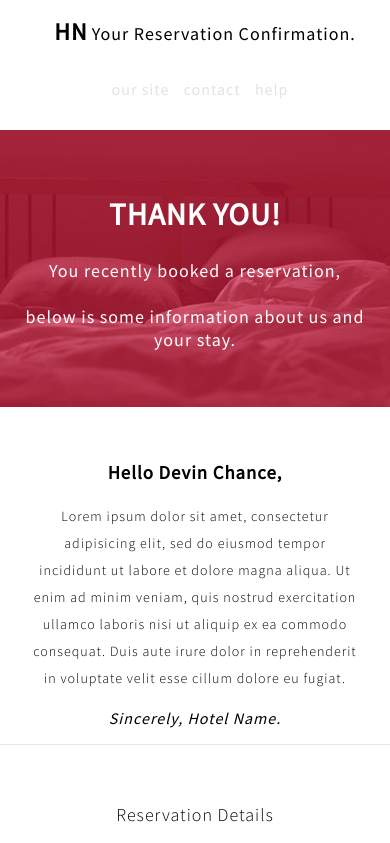
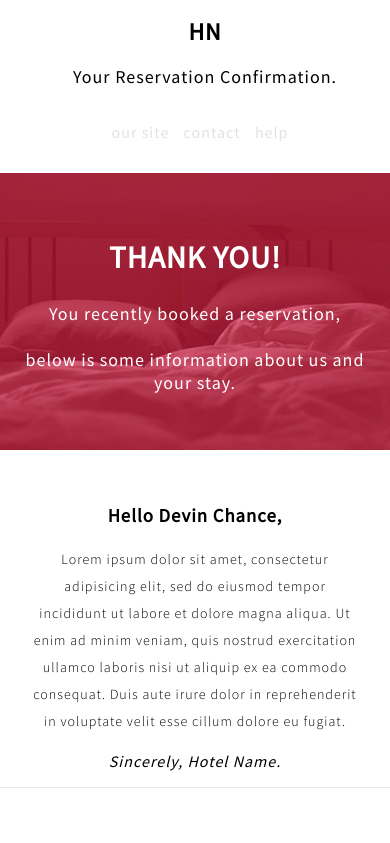
Before and after one commit to DevinHarris/html_email, a plain HTML site: page index.html in a window 390 px wide. Shown: the top 843 px of the page. Drawn offline with Linux system fonts and the light colour scheme.

Commit message:
Added more media queries

```diff
--- a/index.html
+++ b/index.html
@@ -66,6 +66,11 @@
 		@media all and (max-width: 600px) {
 			table {
 				width: 100% !important;
+				text-align: center !important;
+			}
+
+			.logo, .title {
+				display: block !important;
 			}
 
 			.logo {
@@ -92,6 +97,7 @@
 
 			.offer-container {
 				display: block !important;
+				width: 141px !important;
 			}
 
 		}
```
